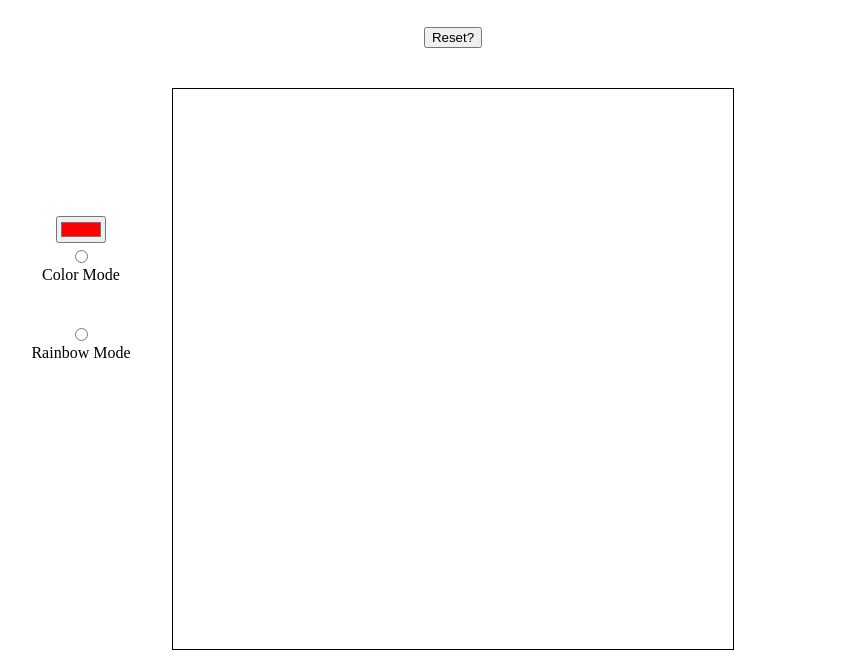
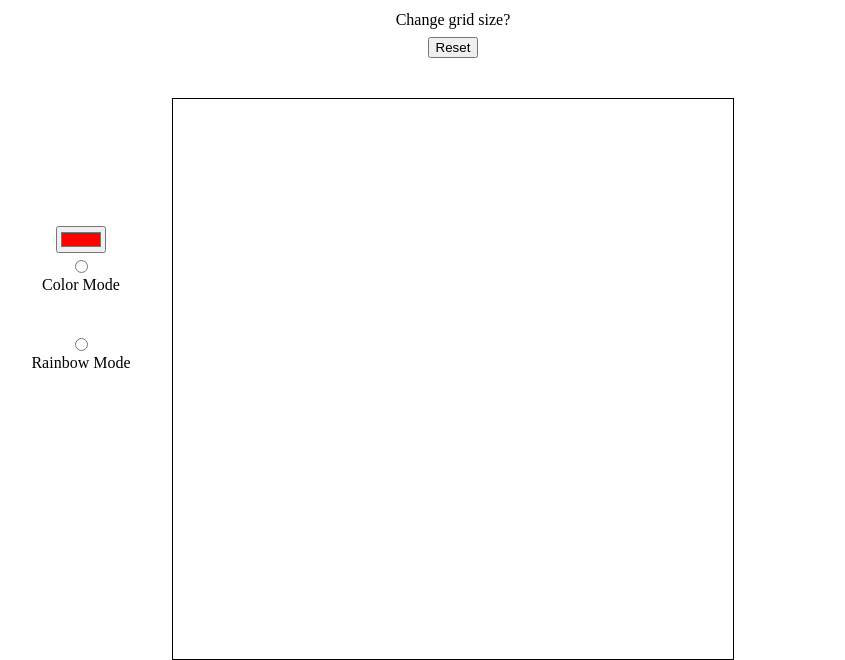
Before and after one commit to antwonthedamaja/Etch-a-Sketch, a plain HTML site: page index.html in a window 1280 px wide. Shown: the part 168-828 px from the top of the page, without its empty margins (187-1032 px from the left). Drawn offline with Linux system fonts and the light colour scheme.

Commit message:
Add label for reset button

```diff
--- a/index.html
+++ b/index.html
@@ -11,7 +11,8 @@
 <body>
     <div class="hero">
         <div id="title">Etch-a-Sketch</div>
-        <button type="button" id="reset" name="reset">Reset?</button>
+        <label for="reset">Change grid size?</label>
+        <button type="button" id="reset" name="reset">Reset</button>
     </div>
     <div class="content">
         <div id="selection">
--- a/styles.css
+++ b/styles.css
@@ -3,10 +3,6 @@
     align-items: center;
     font-size: 8rem;
     flex-direction: column;
-}
-
-#reset {
-    margin-top: 2.5rem;
 }
 
 .content {
@@ -45,3 +41,12 @@
 #color {
     margin-top: .25rem;
 }
+
+.hero > label {
+    margin-top: 1.5rem;
+    font-size: 1rem;
+}
+
+#reset {
+    margin-top: .5rem;
+}
```
